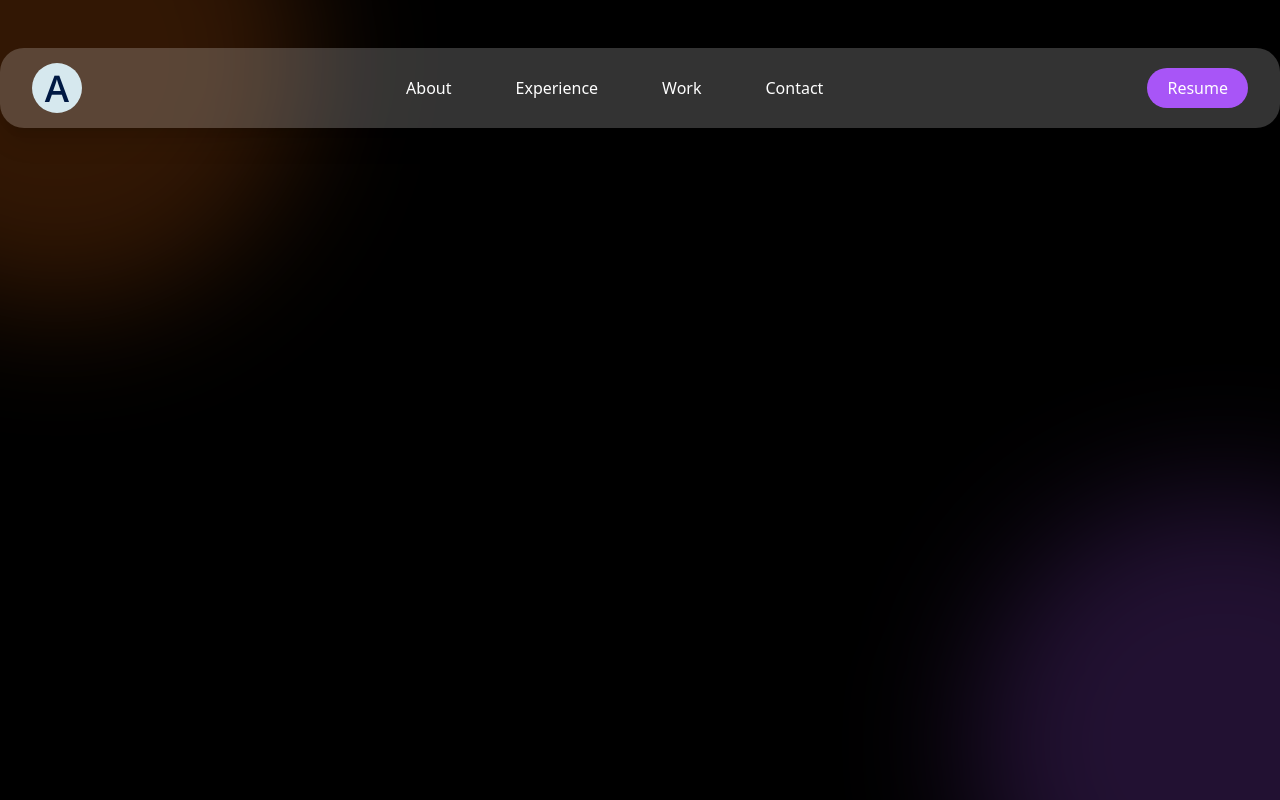
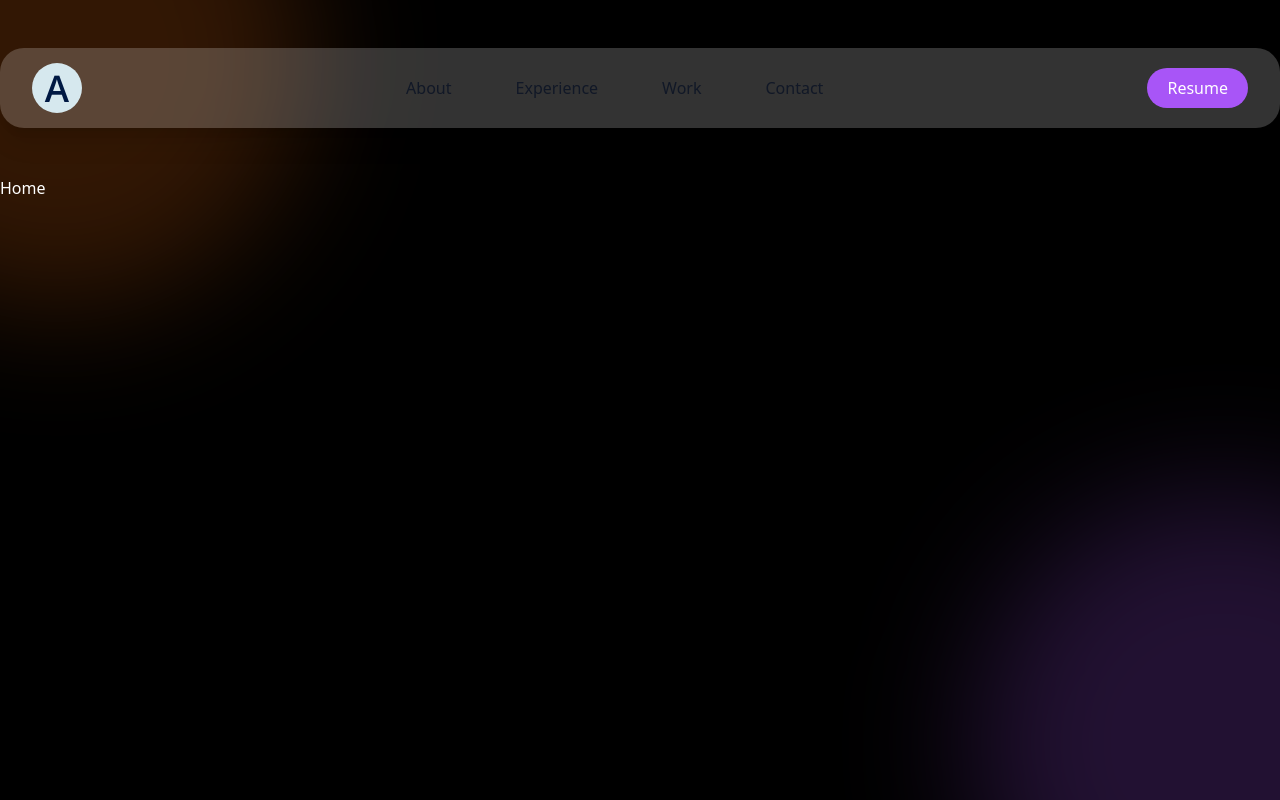
Before and after one commit to ken888686/ken888686.github.io, a Next.js app: page / in a window 1280 px wide. Built offline with nearby package versions, Linux system fonts and the light colour scheme.

Commit message:
Move Navbar to default layout

```diff
--- /dev/null
+++ b/app/about/page.tsx
@@ -0,0 +1,3 @@
+export default function About() {
+  return <div>about</div>;
+}
--- a/app/layout.tsx
+++ b/app/layout.tsx
@@ -1,3 +1,4 @@
+import Navbar from "@/components/navbar/navbar";
 import type { Metadata } from "next";
 import "./globals.scss";
 
@@ -13,7 +14,14 @@ export default function RootLayout({
 }>) {
   return (
     <html lang="en">
-      <body>{children}</body>
+      <body>
+        <main className="relative h-screen overflow-hidden">
+          <span className="absolute -left-48 -top-48 -z-10 h-[500px] w-[500px] rounded-full bg-orange-500 bg-opacity-20 blur-3xl" />
+          <Navbar />
+          <span className="absolute -bottom-48 -right-48 -z-10 h-[500px] w-[500px] rounded-full bg-purple-500 bg-opacity-20 blur-3xl" />
+          {children}
+        </main>
+      </body>
     </html>
   );
 }
--- a/app/page.tsx
+++ b/app/page.tsx
@@ -1,11 +1,3 @@
-import Navbar from "@/components/navbar/navbar";
-
 export default function Home() {
-  return (
-    <main className="relative h-screen overflow-hidden">
-      <span className="absolute -left-48 -top-48 -z-10 h-[500px] w-[500px] rounded-full bg-orange-500 bg-opacity-20 blur-3xl" />
-      <Navbar />
-      <span className="absolute -bottom-48 -right-48 -z-10 h-[500px] w-[500px] rounded-full bg-purple-500 bg-opacity-20 blur-3xl" />
-    </main>
-  );
+  return <div>Home</div>;
 }
--- a/components/navbar/navbar.tsx
+++ b/components/navbar/navbar.tsx
@@ -1,6 +1,9 @@
+"use client";
+
 import logo from "@/public/Logo.svg";
 import Image from "next/image";
 import Link from "next/link";
+import { usePathname } from "next/navigation";
 
 const headers = [
   { id: 1, name: "About" },
@@ -10,11 +13,12 @@ const headers = [
 ];
 
 export default function Navbar() {
+  const pathName = usePathname();
   const headerRender = headers.map((x) => (
     <li key={x.id} className="h-full">
       <Link
-        href="#"
-        className="block h-full px-3 py-7 transition-all hover:-translate-y-1 hover:drop-shadow-lg"
+        href={x.name.toLocaleLowerCase()}
+        className={`block h-full px-3 py-7 transition-all hover:-translate-y-1 hover:drop-shadow-lg ${pathName === x.name.toLowerCase() ? "text-orange-500" : "text-gray-900"}`}
       >
         {x.name}
       </Link>
```
